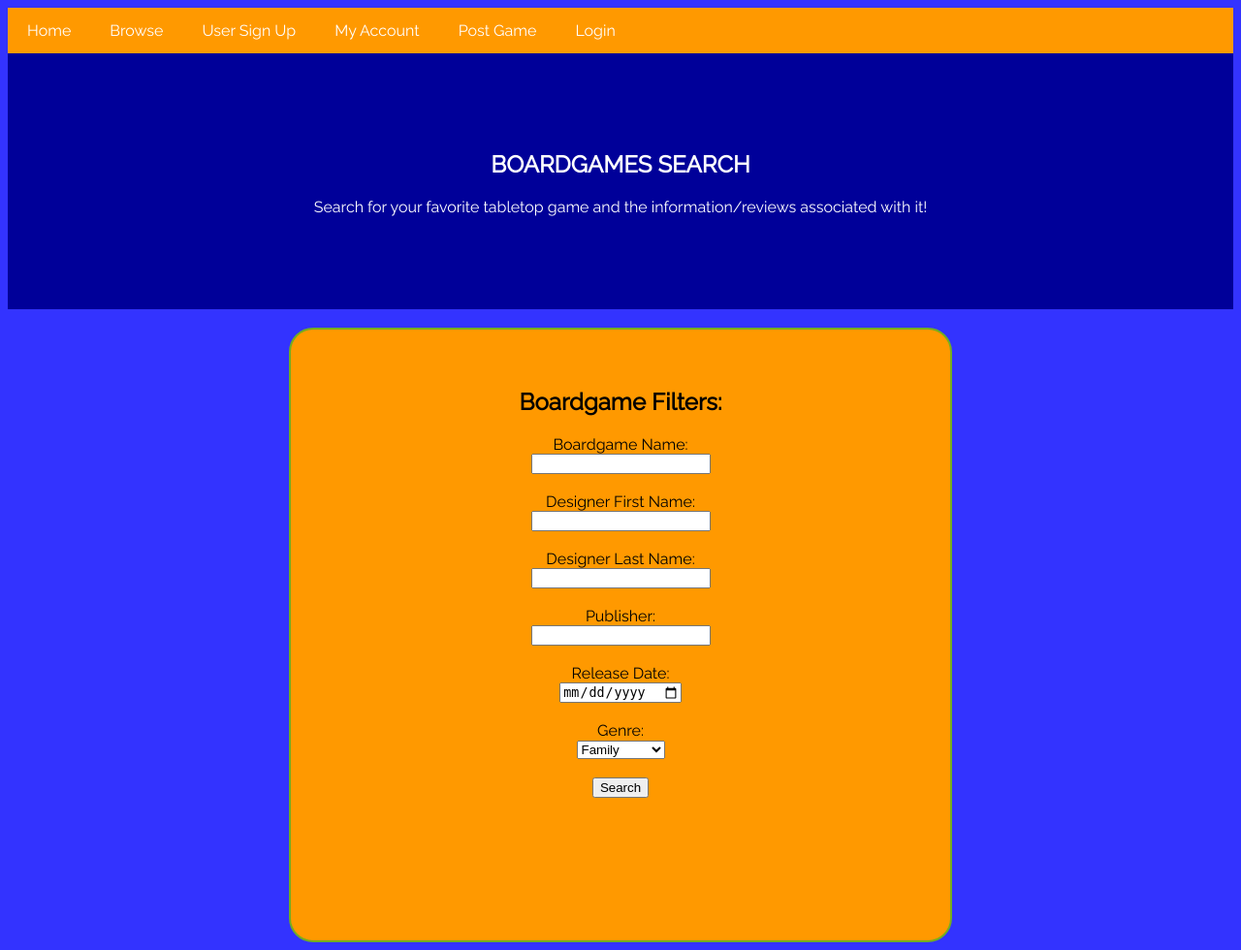
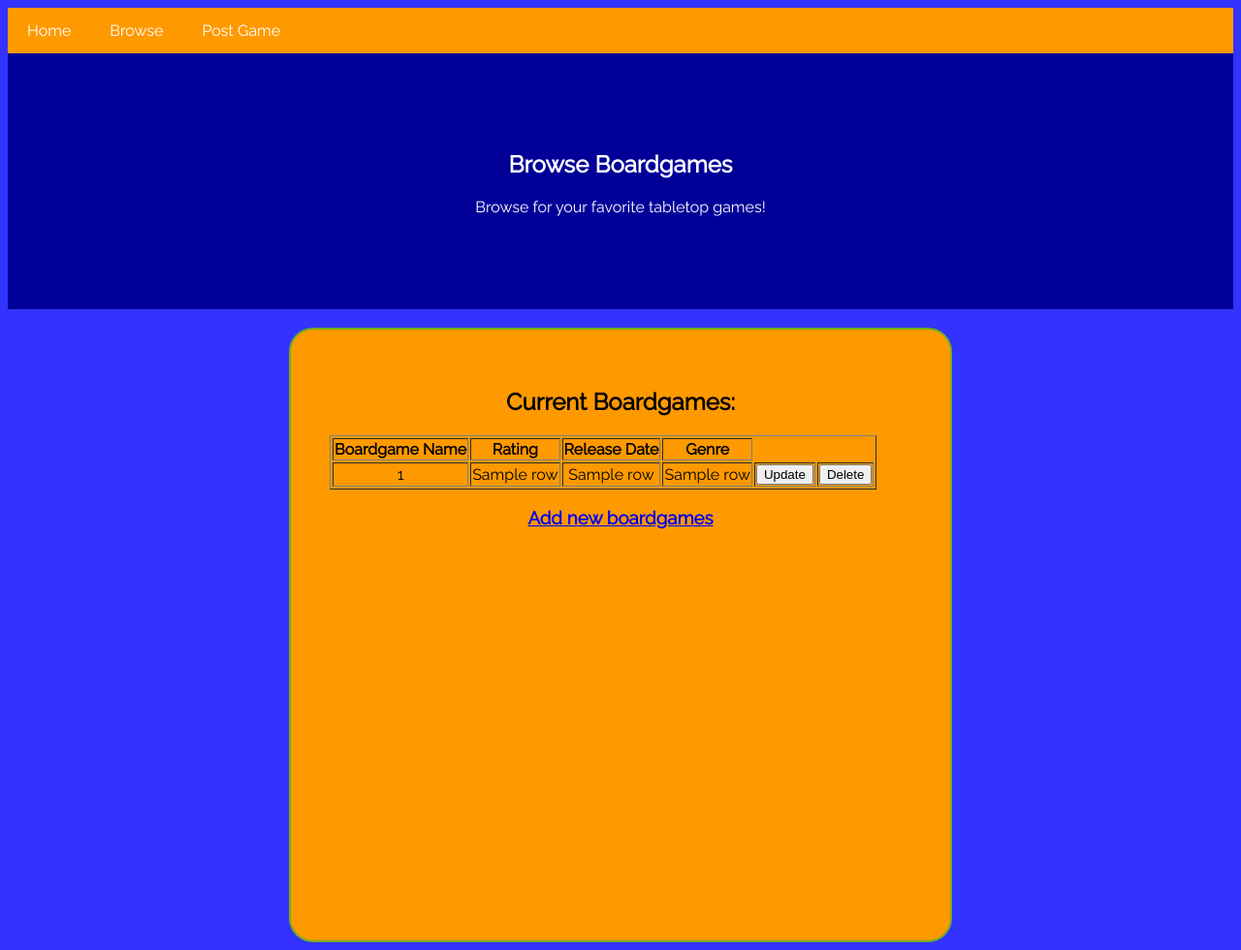
Before and after one commit to craigkelleher/Tabletop-Aficionados, a Flask app: template tabletop_website/templates/boardgames.html in a window 1280 px wide. Shown: the whole page at 97% size. Run offline with Flask 2, Linux system fonts and the light colour scheme; the template is opened without the code that fills it: most values are stand-ins (such as "Sample title", 1, 10 or a date in 2020).

Commit message:
Update boardgames.html

```diff
--- a/tabletop_website/templates/boardgames.html
+++ b/tabletop_website/templates/boardgames.html
@@ -1,10 +1,10 @@
 <!DOCTYPE html>
 <html lang= "en">
     <head>
-        <link rel="stylesheet" href="style.css">
+        <link rel="stylesheet" type = "text/css"  href="{{ url_for('static', filename='style.css') }}">
         <link href="https://fonts.googleapis.com/css?family=Raleway&display=swap" rel="stylesheet">
         <title>
-            Boardgames Search Page
+            Browse Boardgames Page
         </title>
         <meta charset="UTF-8">
         <!--Referenced: https://www.w3schools.com/howto/howto_website.asp; Here the meta method is set for
@@ -15,52 +15,38 @@
         <!--Ref:https://www.w3schools.com/howto/howto_website.asp; Horizontal navigation bar with links to other
             pages-->
         <div class="menubar">
-             <a href = "/index">Home</a>
-             <a href = "/boardgames">Browse</a>
-             <a href = "/users">User Sign Up</a>
-             <a href = "/account">My Account</a>
-             <a href = "/postgame">Post Game</a>
-             <a href = "/login">Login</a>
+             <a href = "/">Home</a>
+             <a href = "/browse_boardgames">Browse</a>
+             <a href = "/add_new_boardgames">Post Game</a>
         </div>
         <div class = "header_search">
-            <h2>BOARDGAMES SEARCH</h2>
-            <p>Search for your favorite tabletop game and the information/reviews associated with it!</p>
+            <h2>Browse Boardgames</h2>
+            <p>Browse for your favorite tabletop games!</p>
         </div>
         <br/>
         <div class="setA">
-            <h2>Boardgame Filters:</h2>
-            <form id = "game_search" action="/add_boardgames" method = "GET">
-                Boardgame Name:<br>
-                <input type="text" name="boardgamename"><br>
-                <br>
-                Designer First Name:<br>
-                <input type="text" name="designerFN"><br>
-                <br>
-                Designer Last Name:<br>
-                <input type="text" name="designerLN"><br>
-                <br>
-                Publisher:<br>
-                <input type="text" name="publisher"><br>
-                <br>
-                Release Date:<br>
-                <input type="date" name="releasedate"><br>
-                <br>
-                Genre:<br>
-                <select name="genres">
-                    <option value="family">Family</option>
-                    <option value="dexterity">Dexterity</option>
-                    <option value="party">Party</option>
-                    <option value="abstract">Abstracts</option>
-                    <option value="thematic">Thematic</option>
-                    <option value="eurogames">Eurogames</option>
-                    <option value="wargames">Wargames</option>
-                </select>
-                <br>
-                <br>
-                <button type="submit">Search</button>
-                <br>
-                <br>
-            </form>
+            <h2>Current Boardgames:</h2>
+                <table border='1'>
+                    <thead>
+                        <th>Boardgame Name</th>
+                        <th>Rating</th>
+                        <th>Release Date</th>
+                        <th>Genre</th>
+                    </thead>
+                    <tbody>
+                        {% for r in rows %}
+                    <tr>
+                        <td> {{ r.0 }}</td>
+                        <td> {{ r[1] }}</td>
+                        <td> {{ r[2] }}</td>
+                        <td> {{ r[3] }}</td>
+                        <td> <input type='button' name='Update' value='Update' onclick="window.location = '/update_boardgames/{{r[4]}}'"> </td>
+                        <td> <input type='button' name='Delete' value='Delete' onclick="window.location = '/delete_boardgames/{{r[4]}}'"> </td>
+                    </tr>
+                     {% endfor %}
+                 </tbody>
+                </table>
+                            <h3><a href='/add_new_boardgames'> Add new boardgames</a></h3>
         </div>
     </body>
 </html>
```
